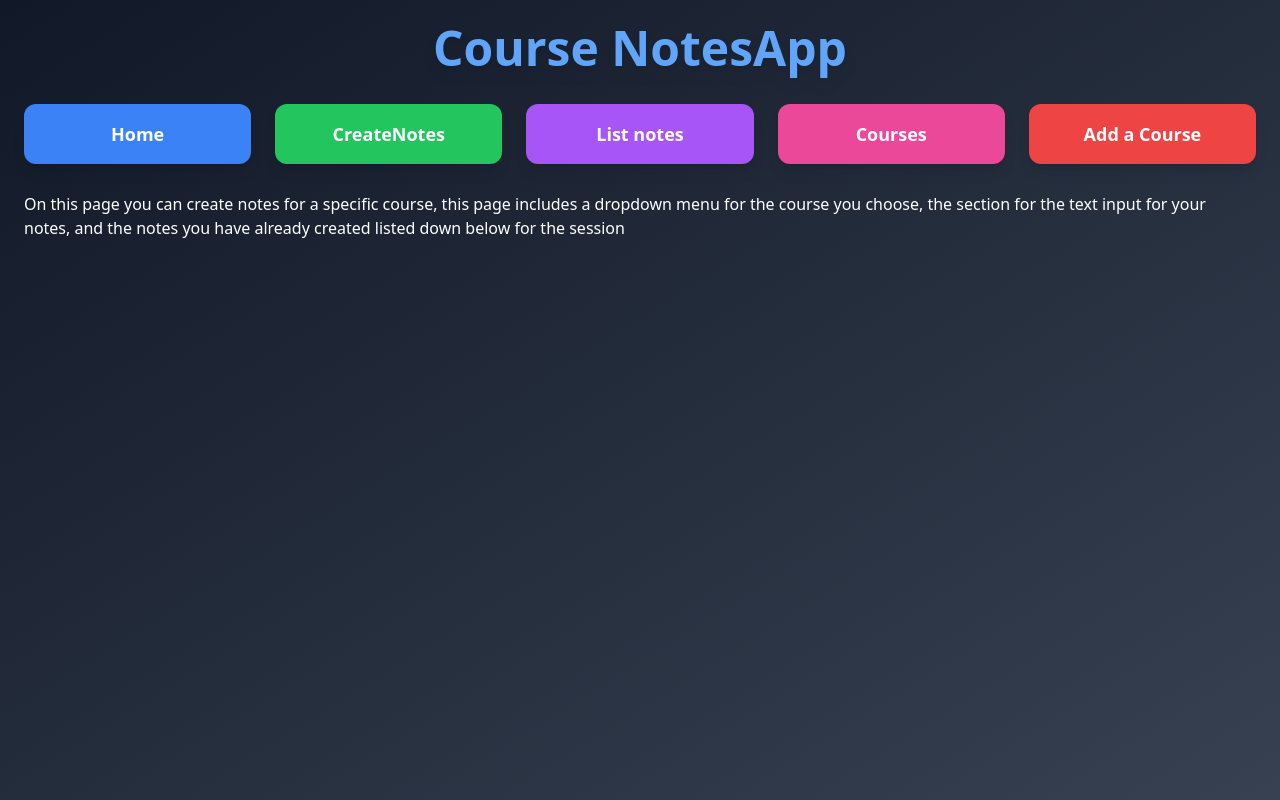
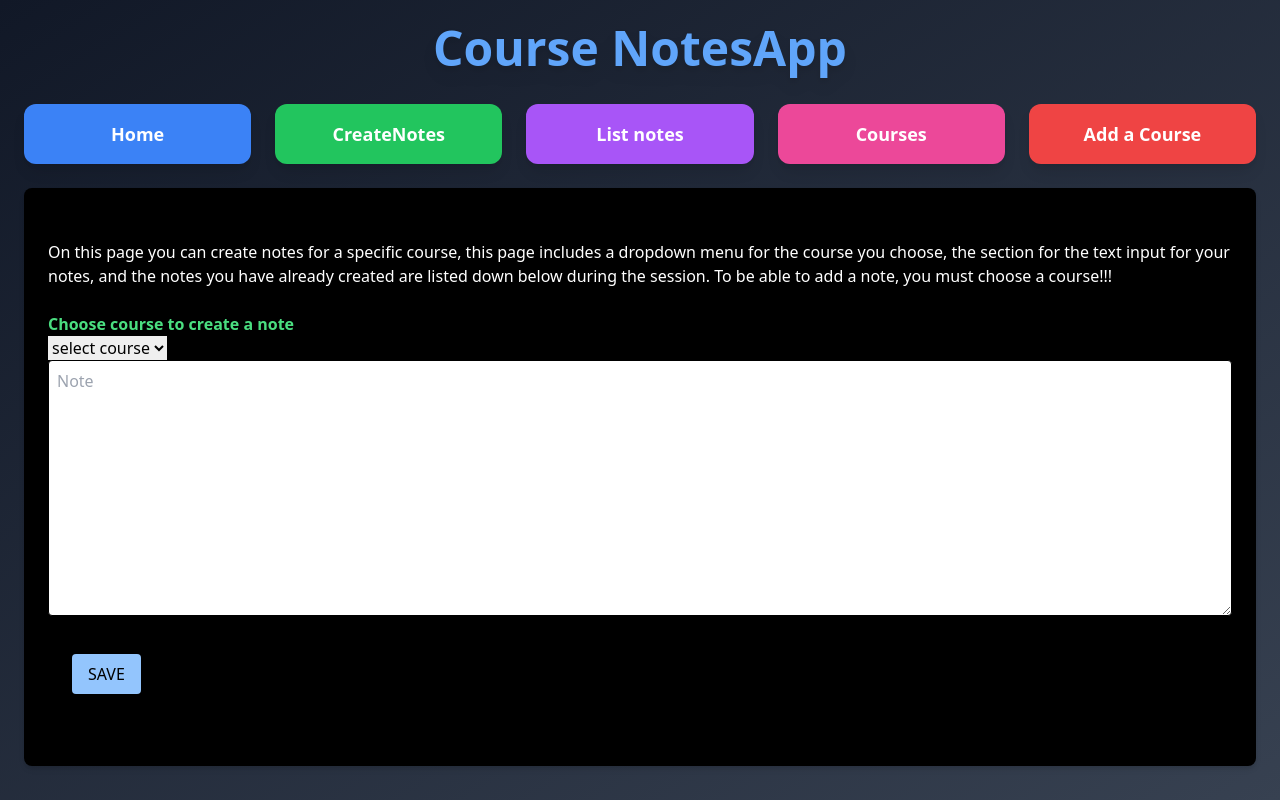
Before and after one commit to edwardedde/Frontend_Proj, a React (Vite) app: page /CreateNotes in a window 1280 px wide. Built offline with nearby package versions, Linux system fonts and the light colour scheme.

Commit message:
Add note nearly done

```diff
--- a/package.json
+++ b/package.json
@@ -12,7 +12,8 @@
   "dependencies": {
     "react": "^19.0.0",
     "react-dom": "^19.0.0",
-    "react-router": "^7.3.0"
+    "react-router": "^7.3.0",
+    "zustand": "^5.0.3"
   },
   "devDependencies": {
     "@eslint/js": "^9.21.0",
--- a/src/App.jsx
+++ b/src/App.jsx
@@ -19,7 +19,7 @@ function App() {
 
 
   return(
-    <div className="min-h-screen text flex flex-col items-center p-6 bg-gradient-to-br from-gray-900 to-gray-700 text-white ">
+    <div className="min-h-screen text flex flex-col items-center p-6 bg-gradient-to-br from-gray-900 to-gray-700 ">
       <Routes>
         <Route path="/" element={<Layout />}>
           <Route index element={<Home/>} />
--- a/src/Courses.jsx
+++ b/src/Courses.jsx
@@ -1,8 +1,8 @@
 function Courses(){
     return(
         <div>
-            <h1 className="pt-7"> On this page you can select a specific from a dropdown menu, and from the menu
-                you can choose the course and from that course delete specific notoes, if there are no notes
+            <h1 className="pt-7"> On this page you can select a specific course from a dropdown menu,
+                and delete notes from that course, if there are no notes
                 dispaly text "Ei, muistiinpanoja!" </h1>
         </div>
     );
--- a/src/CreateNotes.jsx
+++ b/src/CreateNotes.jsx
@@ -1,9 +1,92 @@
+import { use, useState } from "react";
+import { useNotesStore } from "./stores/useDataStore";
+import {List} from "./List";
+
 function CreateNotes(){
+
+    const [note,setNote] = useState("");
+    const [courses, setCourses] = useState([]);
+    const [selectedCourse, setSelectedCourse] = useState("");
+    const [isLoading, setIsLoading] = useState(false);
+
+    const addNote = useNotesStore((state) => state.addNote);
+
+
+    const handleFetchData = async () => {
+
+
+        if(!isLoading){
+
+            const url = "https://luentomuistiinpano-api.netlify.app/.netlify/functions/courses";
+
+            const response = await fetch(url);
+
+            const data = await response.json();
+
+            setCourses(data);
+
+            setIsLoading(true);
+
+        };
+
+
+
+
+    };
+
+    const handleClick = () => {
+
+        addNote(note);
+        setNote("");
+    };
+
+
     return(
-        <div>
-            <h1 className="pt-7"> On this page you can create notes for a specific course, this page includes a dropdown menu for the course
-                you choose, the section for the text input for your notes, and the  notes you have already created listed down below for the session
+        <div className="bg-black shadow-md p-6 rounded-lg mt-6 max-w-screen w-full">
+            <h1 className="pt-7 text-white"> On this page you can create notes for a specific course, this page includes a dropdown menu for the course
+                you choose, the section for the text input for your notes, and the notes you have already created are listed down below during the session.
+                To be able to add a note, you must choose a course!!!
             </h1>
+            <br />
+
+            <h4 className="font-semibold text-green-400">Choose course to create a note</h4>
+
+
+            <select
+                value={selectedCourse}
+                onChange={(e) => setSelectedCourse(e.target.value)}
+                onClick={handleFetchData}
+            >
+                <option value="">select course</option>
+                {courses.map((course) => (
+                    <option key={course.id} value={course.name} >
+                        {course.name}
+                    </option>
+
+                ))}
+            </select>
+
+
+            < textarea
+                type="text"
+                placeholder="Note"
+                value={note}
+                onChange={(e) => setNote(e.target.value)}
+                className="border p-2 rounded  mb-2 border-black  w-full h-64"
+            >
+            </textarea>
+
+            <button
+                onClick={handleClick}
+                className="bg-blue-300 text-black m-6 px-4 py-2 rounded hover:bg-blue-600"
+
+            >
+            SAVE
+            </button>
+
+
+            <List />
+
         </div>
     );
 }
--- a/src/Header.jsx
+++ b/src/Header.jsx
@@ -2,7 +2,7 @@ import { Link } from "react-router";
 
 function Header(){
   return(
-    <div>
+    <div className="text-white">
 
       <h1 className="text-5xl font-extrabold mb-8 text-center text-blue-400 drop-shadow-lg">
         Course NotesApp</h1>
--- /dev/null
+++ b/src/List.jsx
@@ -0,0 +1,9 @@
+import Notes from "./Notes";
+
+
+function List(){
+    return(
+        <Notes />
+    );
+}
+export { List } ;
--- a/src/ListNotes.jsx
+++ b/src/ListNotes.jsx
@@ -1,7 +1,7 @@
 function ListNotes(){
     return(
         <div>
-            <h1 className="pt-7"> list notes on this page</h1>
+            <h1 className="pt-7"> list notes on this page, filter specific or show all</h1>
         </div>
     );
 }
--- /dev/null
+++ b/src/Note.jsx
@@ -0,0 +1,12 @@
+
+
+function Note({note}){
+
+
+    return(
+        <li>
+            {note}
+        </li>
+    );
+}
+export default Note;
--- /dev/null
+++ b/src/Notes.jsx
@@ -0,0 +1,25 @@
+import { useNotesStore } from "./stores/useDataStore";
+import Note from "./Note";
+
+
+
+function Notes(){
+
+    const notes = useNotesStore((state) => state.notes);
+
+
+    return(
+        <div>
+            <h3>List of notes</h3>
+            <ul>
+                {notes.map((note,index) =>{
+                    return <Note
+                    key={index}
+                    note={note}
+                    />
+                })}
+            </ul>
+        </div>
+    );
+}
+export default Notes;
--- a/src/stores/useDataStore.js
+++ b/src/stores/useDataStore.js
@@ -0,0 +1,12 @@
+import {create} from 'zustand';
+
+const useNotesStore = create((set) =>({
+    notes: [],
+    addNote: (newNote) =>
+        set((state) => ({notes: [...state.notes, newNote]})),
+
+
+
+}));
+
+export { useNotesStore };
```
Also changed, not shown: 1 other file (tests, documents, lock files or other folders).
